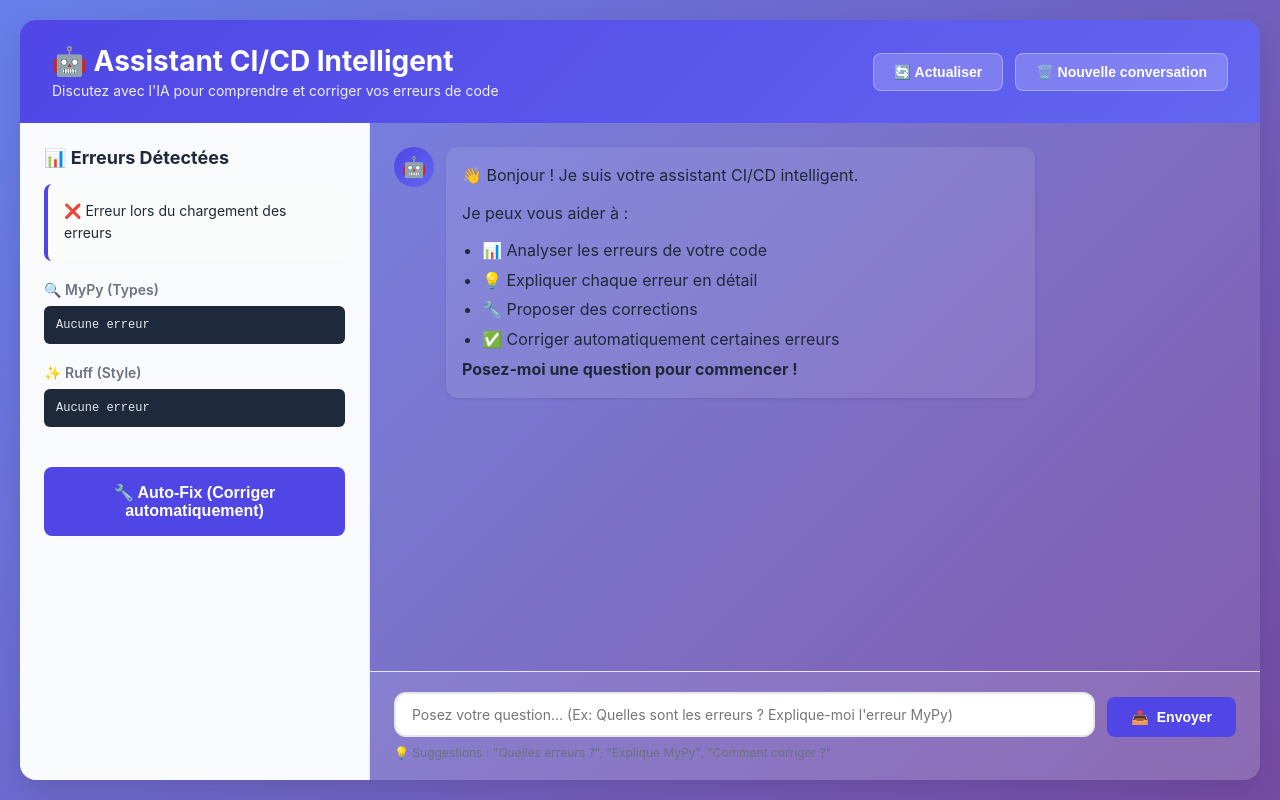
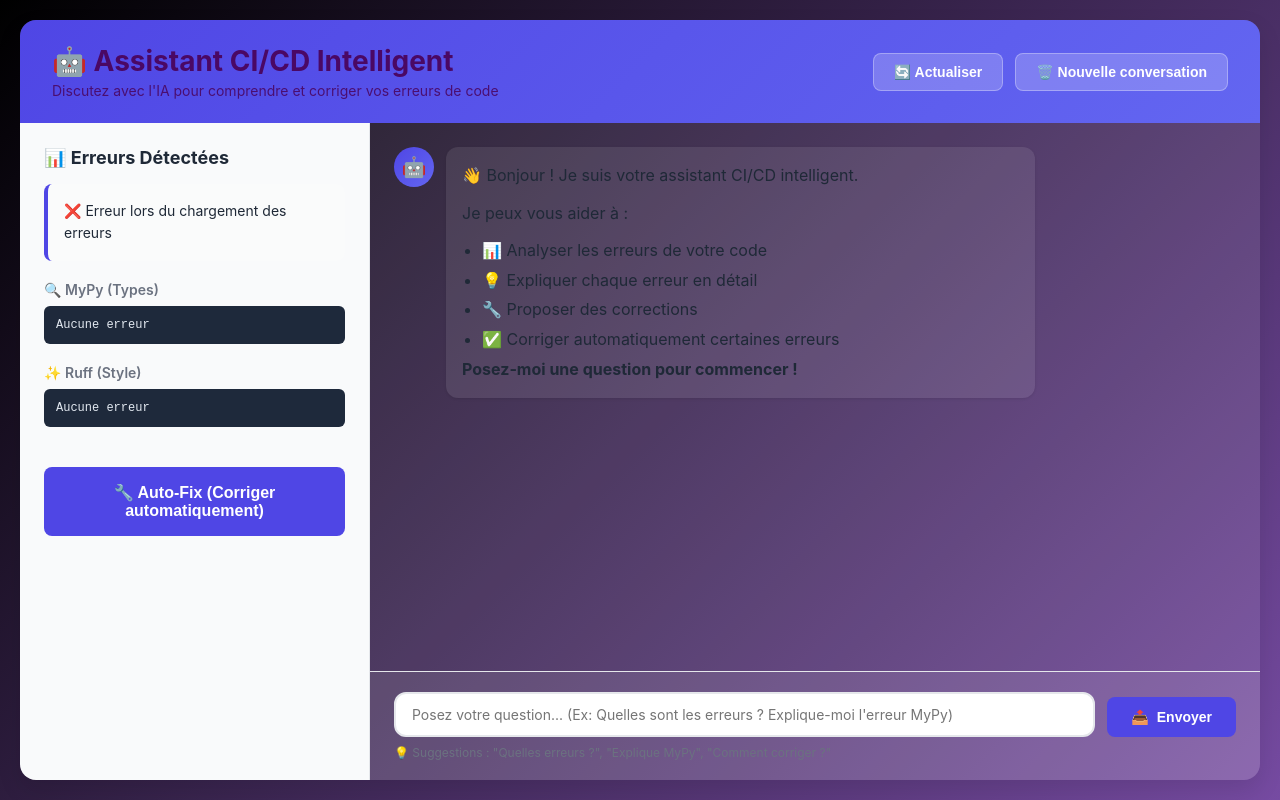
Before and after one commit to bengo2024/python-typed-project, a Flask app: template templates/chatbot.html in a window 1280 px wide. Run offline with Flask 3, Linux system fonts and the light colour scheme; the template is opened without the code that fills it, so the values that code supplies are empty.

Commit message:
/////JUSTE THE STYLE.CSS FILE\\"

```diff
--- a/static/style.css
+++ b/static/style.css
@@ -22,7 +22,7 @@
 
 body {
     font-family: -apple-system, BlinkMacSystemFont, 'Segoe UI', Roboto, 'Helvetica Neue', Arial, sans-serif;
-    background: linear-gradient(135deg, #667eea 0%, #764ba2 100%);
+    background: linear-gradient(135deg, #000000 0%, #764ba2 100%);
     color: var(--text-color);
     min-height: 100vh;
     padding: 20px;
@@ -43,7 +43,7 @@ body {
 /* En-tête */
 .header {
     background: linear-gradient(135deg, var(--primary-color), var(--secondary-color));
-    color: white;
+    color: rgb(74, 8, 100);
     padding: 24px 32px;
     display: flex;
     justify-content: space-between;
```
